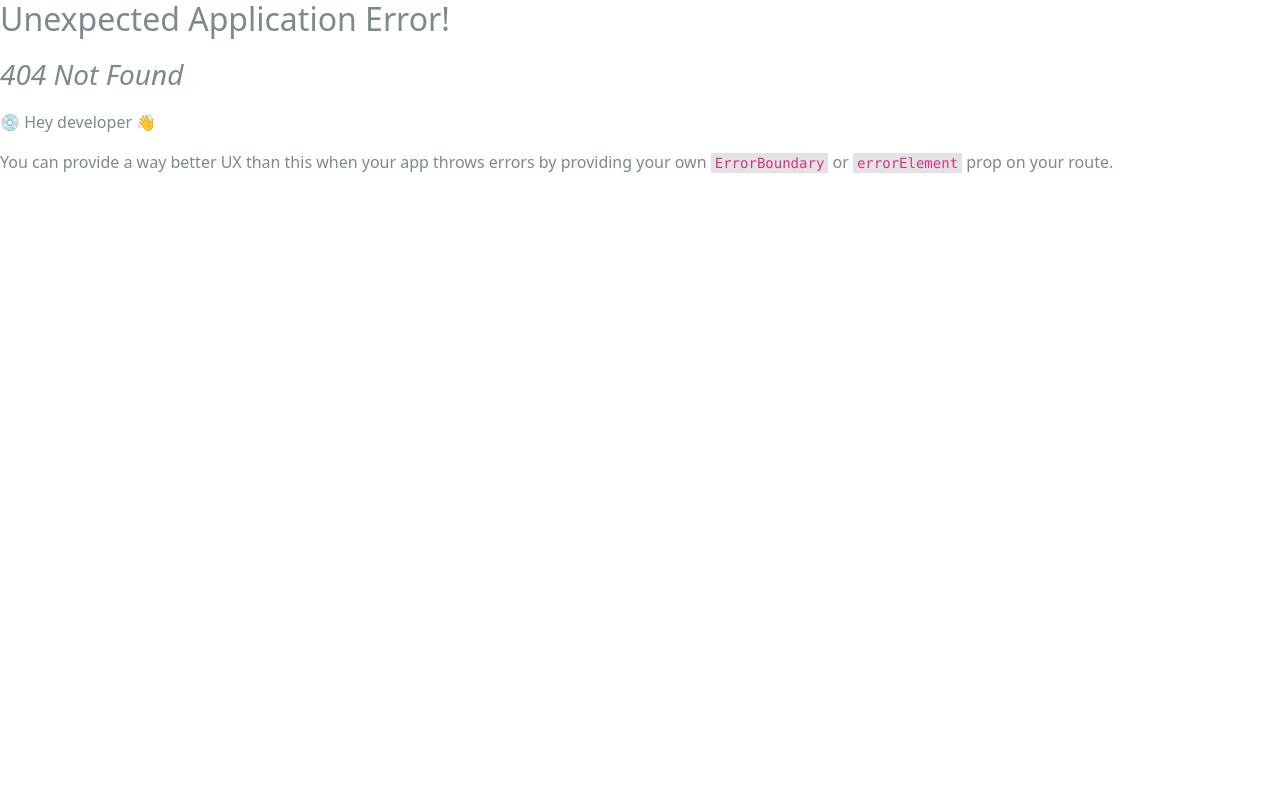
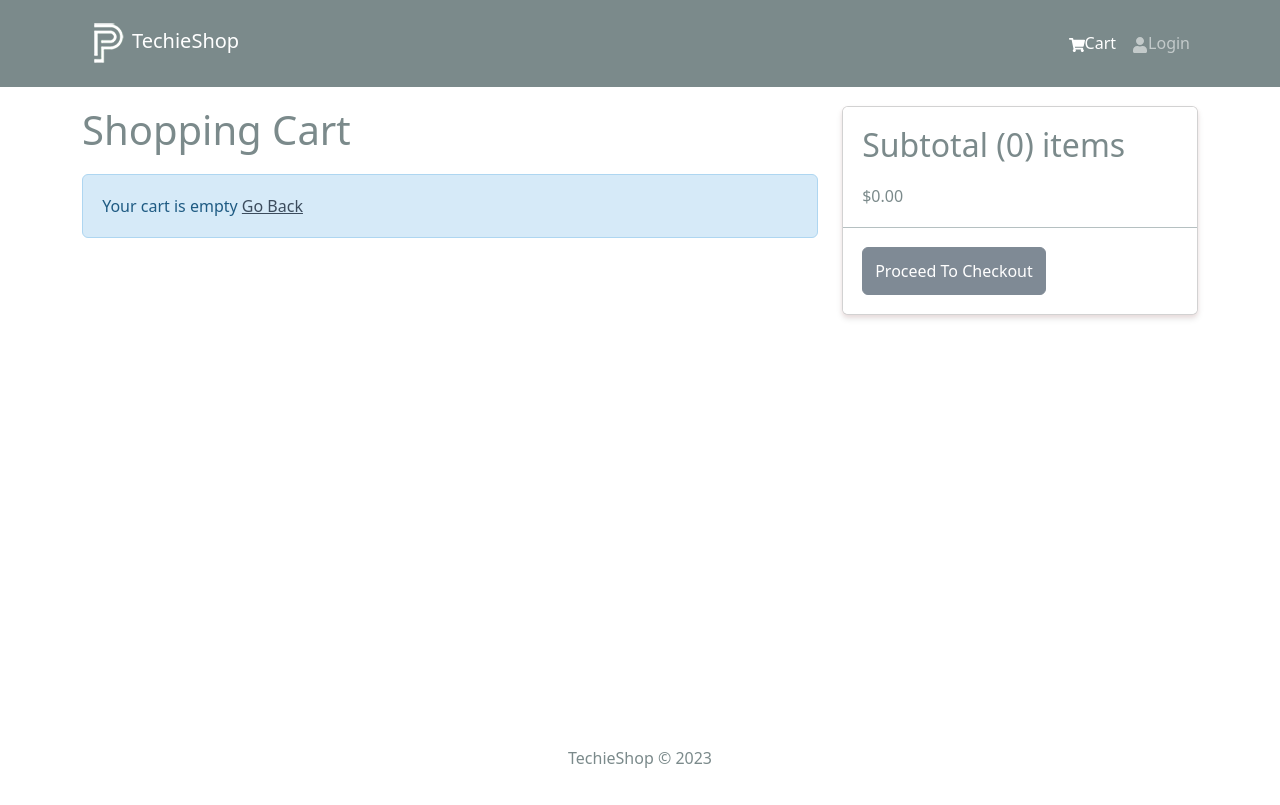
Before and after one commit to Preetham-jayam/MernApp, a React (Create React App) app in the folder client/: page /cart in a window 1280 px wide. Before the commit this address had no page. Built offline with nearby package versions, Linux system fonts and the light colour scheme.

Commit message:
Cart page and Add and remove from cart functionalities

```diff
--- a/client/src/components/Header.jsx
+++ b/client/src/components/Header.jsx
@@ -1,38 +1,48 @@
-import React from 'react'
-import {Navbar,Nav,Container} from 'react-bootstrap';
-import {FaShoppingCart,FaUser} from 'react-icons/fa';
-import {LinkContainer} from 'react-router-bootstrap'
-import logoT from '../assets/logo.png'
+import React from "react";
+import { Badge, Navbar, Nav, Container } from "react-bootstrap";
+import { FaShoppingCart, FaUser } from "react-icons/fa";
+import { LinkContainer } from "react-router-bootstrap";
+import logoT from "../assets/logo.png";
+import { useSelector } from "react-redux";
 
 const Header = () => {
+  const { cartItems } = useSelector((state) => state.cart);
   return (
     <header>
-        <Navbar bg='dark' variant='dark' expand='md' collapseOnSelect>
+      <Navbar bg="dark" variant="dark" expand="md" collapseOnSelect>
         <Container>
-                <LinkContainer to='/'>
+          <LinkContainer to="/">
             <Navbar.Brand>
-                    <img src={logoT} alt='logo' />
+              <img src={logoT} alt="logo" />
               TechieShop
             </Navbar.Brand>
           </LinkContainer>
-                <Navbar.Toggle aria-controls='basic-navbar-nav'/>
-                <Navbar.Collapse id='basic-navbar-nav'>
+          <Navbar.Toggle aria-controls="basic-navbar-nav" />
+          <Navbar.Collapse id="basic-navbar-nav">
             <Nav className="ms-auto">
-                        <LinkContainer to='/cart'>
-                        <Nav.Link ><FaShoppingCart/>Cart</Nav.Link>
+              <LinkContainer to="/cart">
+                <Nav.Link>
+                  <FaShoppingCart />
+                  Cart
+                  {cartItems.length > 0 && (
+                    <Badge pill bg="success" style={{ marginLeft: "5px" }}>
+                      {cartItems.reduce((a, c) => a + c.qty, 0)}
+                    </Badge>
+                  )}
+                </Nav.Link>
               </LinkContainer>
-                        <LinkContainer to='/login'>
-                        <Nav.Link><FaUser/>Login</Nav.Link>
+              <LinkContainer to="/login">
+                <Nav.Link>
+                  <FaUser />
+                  Login
+                </Nav.Link>
               </LinkContainer>
-
-
             </Nav>
           </Navbar.Collapse>
         </Container>
-
       </Navbar>
     </header>
-  )
-}
+  );
+};
 
 export default Header;
--- a/client/src/index.js
+++ b/client/src/index.js
@@ -11,12 +11,14 @@
 import reportWebVitals from './reportWebVitals';
 import HomePage from './pages/HomePage';
 import ProductPage from './pages/ProductPage';
+import CartPage from './pages/cartPage.jsx';
 
 const router=createBrowserRouter(
   createRoutesFromElements(
   <Route path='/' element={<App/>}>
     <Route index={true} path='/' element={<HomePage/>}/>
     <Route path='/product/:id' element={<ProductPage/>}/>
+    <Route path='/cart' element={<CartPage/>}></Route>
   </Route>
 ));
 const root = ReactDOM.createRoot(document.getElementById('root'));
--- a/client/src/pages/ProductPage.jsx
+++ b/client/src/pages/ProductPage.jsx
@@ -1,16 +1,23 @@
-import React from 'react';
-import { useState } from 'react';
-import { useNavigate,useParams,Link } from 'react-router-dom';
-import { useGetProductQuery } from '../slices/ProductsApiSlice';
-import {Form,Row,Col,Image,ListGroup,Card,Button} from "react-bootstrap";
-import { useDispatch } from 'react-redux';
-import Rating from '../components/Rating';
-import Loader from '../components/Loader';
-import Message from '../components/Message';
-import { addToCart } from '../slices/cartSlice';
+import React from "react";
+import { useState } from "react";
+import { useNavigate, useParams, Link } from "react-router-dom";
+import { useGetProductQuery } from "../slices/ProductsApiSlice";
+import {
+  Form,
+  Row,
+  Col,
+  Image,
+  ListGroup,
+  Card,
+  Button,
+} from "react-bootstrap";
+import { useDispatch } from "react-redux";
+import Rating from "../components/Rating";
+import Loader from "../components/Loader";
+import Message from "../components/Message";
+import { addToCart } from "../slices/cartSlice";
 const ProductPage = () => {
-
-    const {id: productId}=useParams();
+  const { id: productId } = useParams();
   const dispatch = useDispatch();
   const navigate = useNavigate();
 
@@ -18,31 +25,35 @@
 
   const addToCartHandler = () => {
     dispatch(addToCart({ ...product, qty }));
-    navigate('/cart');
+    navigate("/cart");
   };
 
-
-  const {data:product,isLoading,error}=useGetProductQuery(productId);
+  const { data: product, isLoading, error } = useGetProductQuery(productId);
 
   return (
     <>
-       <Link className="btn btn-light my-3" to='/'>
+      <Link className="btn btn-light my-3" to="/">
         Go Back
       </Link>
 
-      {isLoading ? (<Loader/>) : error ? (<Message variant='danger'>{error?.data?.message || error.message}</Message>) :(
-
+      {isLoading ? (
+        <Loader />
+      ) : error ? (
+        <Message variant="danger">
+          {error?.data?.message || error.message}
+        </Message>
+      ) : (
         <Row>
           <Col md={5}>
-            <Image src={product.image} alt={product.name} fluid/>
+            <Image src={product.image} alt={product.name} fluid />
           </Col>
           <Col md={4}>
-            <ListGroup variant='flush'>
+            <ListGroup variant="flush">
               <ListGroup.Item>
                 <h3>{product.name}</h3>
               </ListGroup.Item>
               <ListGroup.Item>
-                    <Rating value={product.rating} text={`${product.numReviews}`}/>
+                <Rating value={product.rating} text={`${product.numReviews}`} />
               </ListGroup.Item>
               <ListGroup.Item>Price: ${product.price}</ListGroup.Item>
               <ListGroup.Item>Description:{product.description}</ListGroup.Item>
@@ -50,19 +61,25 @@
           </Col>
           <Col md={3}>
             <Card>
-                <ListGroup variant='flush'>
+              <ListGroup variant="flush">
                 <ListGroup.Item>
                   <Row>
                     <Col>Price: </Col>
                     <Col>
-                            <strong>${product.price}</strong></Col>
+                      <strong>${product.price}</strong>
+                    </Col>
                   </Row>
                 </ListGroup.Item>
                 <ListGroup.Item>
                   <Row>
                     <Col>Status: </Col>
                     <Col>
-                            <strong>{product.countInStock>0 ?' In stock' : 'Out of Stock'}</strong></Col>
+                      <strong>
+                        {product.countInStock > 0
+                          ? " In stock"
+                          : "Out of Stock"}
+                      </strong>
+                    </Col>
                   </Row>
                 </ListGroup.Item>
 
@@ -72,17 +89,15 @@
                       <Col>Qty</Col>
                       <Col>
                         <Form.Control
-                            as='select'
+                          as="select"
                           value={qty}
-                            onChange={(e) => setQty(e.target.value)}
+                          onChange={(e) => setQty(Number(e.target.value))}
                         >
-                            {[...Array(product.countInStock).keys()].map(
-                              (x) => (
+                          {[...Array(product.countInStock).keys()].map((x) => (
                             <option key={x + 1} value={x + 1}>
                               {x + 1}
                             </option>
-                              )
-                            )}
+                          ))}
                         </Form.Control>
                       </Col>
                     </Row>
@@ -90,24 +105,22 @@
                 )}
 
                 <ListGroup.Item>
-                        <Button className='btn-block' type='button' disabled={product.countInStock===0} onClick={addToCartHandler}>
+                  <Button
+                    className="btn-block"
+                    type="button"
+                    disabled={product.countInStock === 0}
+                    onClick={addToCartHandler}
+                  >
                     Add to Cart
                   </Button>
                 </ListGroup.Item>
-
               </ListGroup>
             </Card>
           </Col>
         </Row>
-
-      ) }
-
-
-
+      )}
     </>
-
-
-  )
-}
+  );
+};
 
 export default ProductPage;
--- /dev/null
+++ b/client/src/pages/cartPage.jsx
@@ -0,0 +1,116 @@
+import { Link, useNavigate } from 'react-router-dom';
+import { useDispatch, useSelector } from 'react-redux';
+import {
+  Row,
+  Col,
+  ListGroup,
+  Image,
+  Form,
+  Button,
+  Card,
+} from 'react-bootstrap';
+import { FaTrash } from 'react-icons/fa';
+import Message from '../components/Message';
+import { addToCart, removeFromCart } from '../slices/cartSlice';
+
+const CartPage = () => {
+  const navigate = useNavigate();
+  const dispatch = useDispatch();
+
+  const cart = useSelector((state) => state.cart);
+  const { cartItems } = cart;
+
+  const addToCartHandler = async (product, qty) => {
+    dispatch(addToCart({ ...product, qty }));
+  };
+
+  const removeFromCartHandler = (id) => {
+    dispatch(removeFromCart(id));
+  };
+
+  const checkoutHandler = () => {
+    navigate('/login?redirect=/shipping');
+  };
+
+
+  return (
+    <Row>
+      <Col md={8}>
+        <h1 style={{ marginBottom: '20px' }}>Shopping Cart</h1>
+        {cartItems.length === 0 ? (
+          <Message>
+            Your cart is empty <Link to='/'>Go Back</Link>
+          </Message>
+        ) : (
+          <ListGroup variant='flush'>
+            {cartItems.map((item) => (
+              <ListGroup.Item key={item._id}>
+                <Row>
+                  <Col md={2}>
+                    <Image src={item.image} alt={item.name} fluid rounded />
+                  </Col>
+                  <Col md={3}>
+                    <Link to={`/product/${item._id}`}>{item.name}</Link>
+                  </Col>
+                  <Col md={2}>${item.price}</Col>
+                  <Col md={2}>
+                    <Form.Control
+                      as='select'
+                      value={item.qty}
+                      onChange={(e) =>
+                        addToCartHandler(item, Number(e.target.value))
+                      }
+                    >
+                      {[...Array(item.countInStock).keys()].map((x) => (
+                        <option key={x + 1} value={x + 1}>
+                          {x + 1}
+                        </option>
+                      ))}
+                    </Form.Control>
+                  </Col>
+                  <Col md={2}>
+                    <Button
+                      type='button'
+                      variant='light'
+                      onClick={() => removeFromCartHandler(item._id)}
+                    >
+                      <FaTrash />
+                    </Button>
+                  </Col>
+                </Row>
+              </ListGroup.Item>
+            ))}
+          </ListGroup>
+        )}
+      </Col>
+      <Col md={4}>
+        <Card>
+          <ListGroup variant='flush'>
+            <ListGroup.Item>
+              <h2>
+                Subtotal ({cartItems.reduce((acc, item) => acc + item.qty, 0)})
+                items
+              </h2>
+              $
+              {cartItems
+                .reduce((acc, item) => acc + item.qty * item.price, 0)
+                .toFixed(2)}
+            </ListGroup.Item>
+            <ListGroup.Item>
+              <Button
+                type='button'
+                className='btn-block'
+                disabled={cartItems.length === 0}
+                onClick={checkoutHandler}
+              >
+                Proceed To Checkout
+              </Button>
+            </ListGroup.Item>
+          </ListGroup>
+        </Card>
+      </Col>
+    </Row>
+  );
+};
+
+export default CartPage;
--- a/client/src/slices/cartSlice.js
+++ b/client/src/slices/cartSlice.js
@@ -1,10 +1,7 @@
 import {createSlice} from '@reduxjs/toolkit';
-
+import { updateCart } from '../utils/cartutils';
 const initialState=localStorage.getItem('cart') ? JSON.parse(localStorage.getItem('cart')):{cartItems:[]};
 
-const addDecimals=(num)=>{
-    return (Math.round(num*100)/100).toFixed(2);
-}
 
 const cartSlice=createSlice({
     name:'cart',
@@ -21,26 +18,21 @@
              state.cartItems=[...state.cartItems,item];
             }
 
-            //Caluculate Items Price
-            state.itemsPrice=addDecimals(state.cartItems.reduce((acc,item)=>acc+item.price * item.qty,0));
+            return updateCart(state);
 
-            //Caluculate Shipping Price
-            state.shippingPrice=addDecimals(state.itemsPrice > 100 ?0 :10);
 
-            //Calucualte TaxPrice
-            state.raxPrice=addDecimals(Number(0.15 * state.itemsPrice).toFixed(2));
-
-            //Calculate TotalPrice
-            state.totalPrice=(
-                Number(state.itemsPrice)+ Number(state.shippingPrice) +Number(state.taxPrice)
-            ).toFixed(2);
-
-            localStorage.setItem('cart',JSON.stringify(state));
 
         },
+        removeFromCart: (state, action) => {
+            // Filter out the item to remove from the cart
+            state.cartItems = state.cartItems.filter((x) => x._id !== action.payload);
+
+            // Update the prices and save to storage
+            return updateCart(state);
+          },
     }
 });
 
-export const {addToCart}=cartSlice.actions;
+export const {addToCart,removeFromCart}=cartSlice.actions;
 
 export default cartSlice.reducer;
--- /dev/null
+++ b/client/src/utils/cartutils.js
@@ -0,0 +1,23 @@
+export const addDecimals=(num)=>{
+    return (Math.round(num*100)/100).toFixed(2);
+};
+
+export const updateCart=(state)=>{
+    //Caluculate Items Price
+    state.itemsPrice=addDecimals(state.cartItems.reduce((acc,item)=>acc+item.price * item.qty,0));
+
+    //Caluculate Shipping Price
+    state.shippingPrice=addDecimals(state.itemsPrice > 100 ?0 :10);
+
+    //Calucualte TaxPrice
+    state.taxPrice=addDecimals(Number(0.15 * state.itemsPrice).toFixed(2));
+
+    //Calculate TotalPrice
+    state.totalPrice=(
+        Number(state.itemsPrice)+ Number(state.shippingPrice) +Number(state.taxPrice)
+    ).toFixed(2);
+
+    localStorage.setItem('cart',JSON.stringify(state));
+
+    return state;
+}
```
Lines whose indentation alone changed are shown as unchanged.
